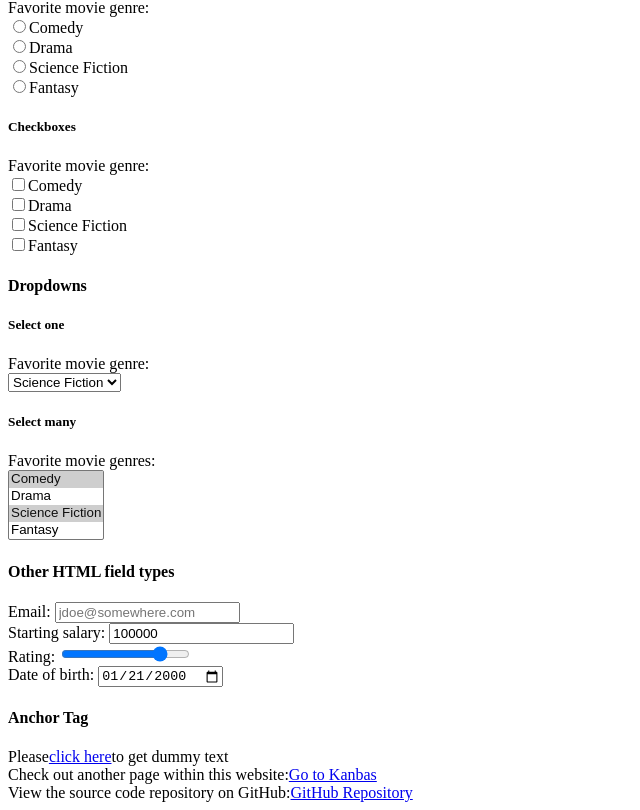
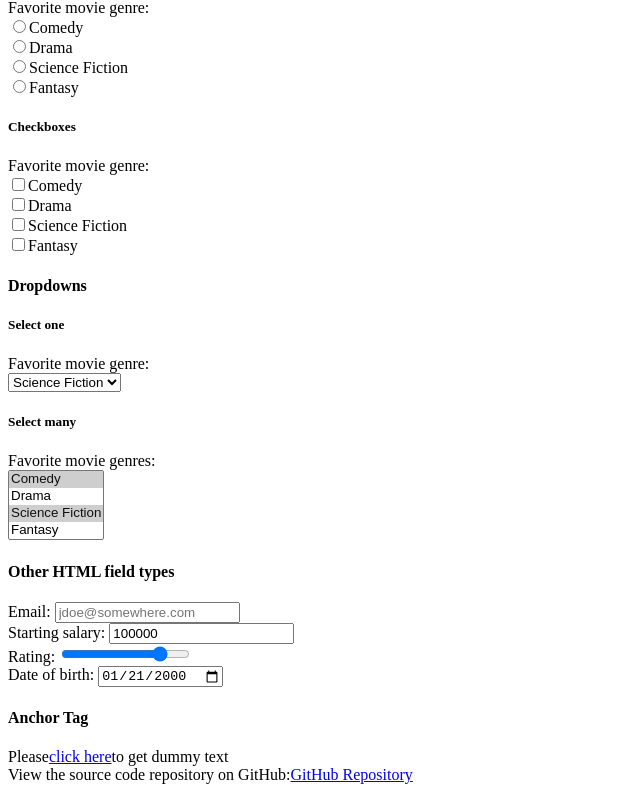
Before and after one commit to Kushal-Shankar-1/kanbas-react-web-app, a React (Create React App) app: page /#/Labs/Lab1 in a window 1280 px wide. Shown: the part 2873-3683 px from the top of the page, without its empty margins (0-640 px from the left). Built offline with nearby package versions, Linux system fonts and the light colour scheme.

Commit message:
Fixed Broken Link

```diff
--- a/src/Labs/Lab1/index.tsx
+++ b/src/Labs/Lab1/index.tsx
@@ -296,10 +296,6 @@ export default function Lab1() {
         to get dummy text
         <br />
 
-        Check out another page within this website:
-        <a href="/Kanbas" target="_self">Go to Kanbas</a>
-        <br />
-
         View the source code repository on GitHub:
         <a id="wd-github" href="https://github.com/Kushal-Shankar-1/kanbas-react-web-app" target="_blank" rel="noreferrer">
         GitHub Repository
```
